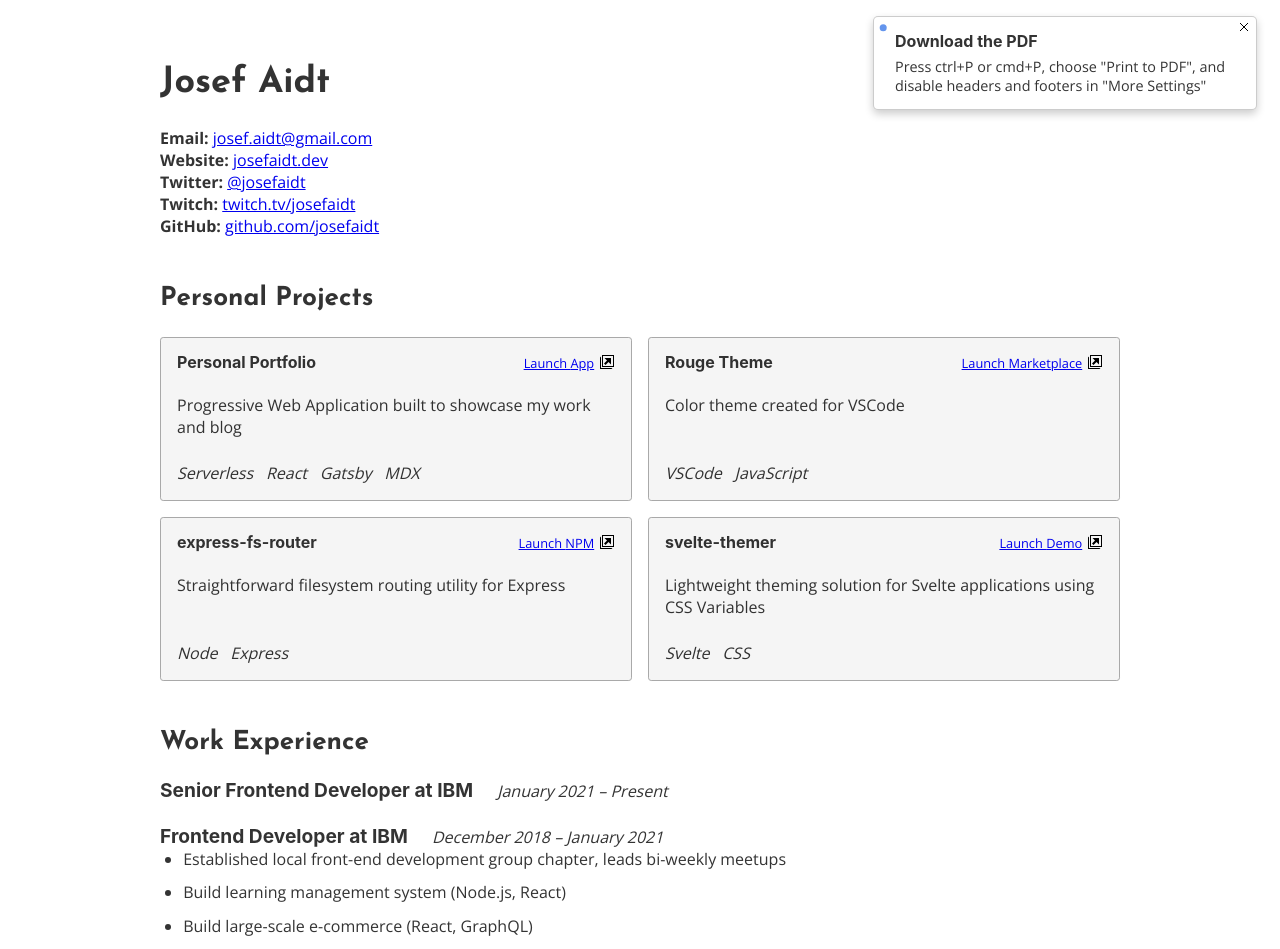
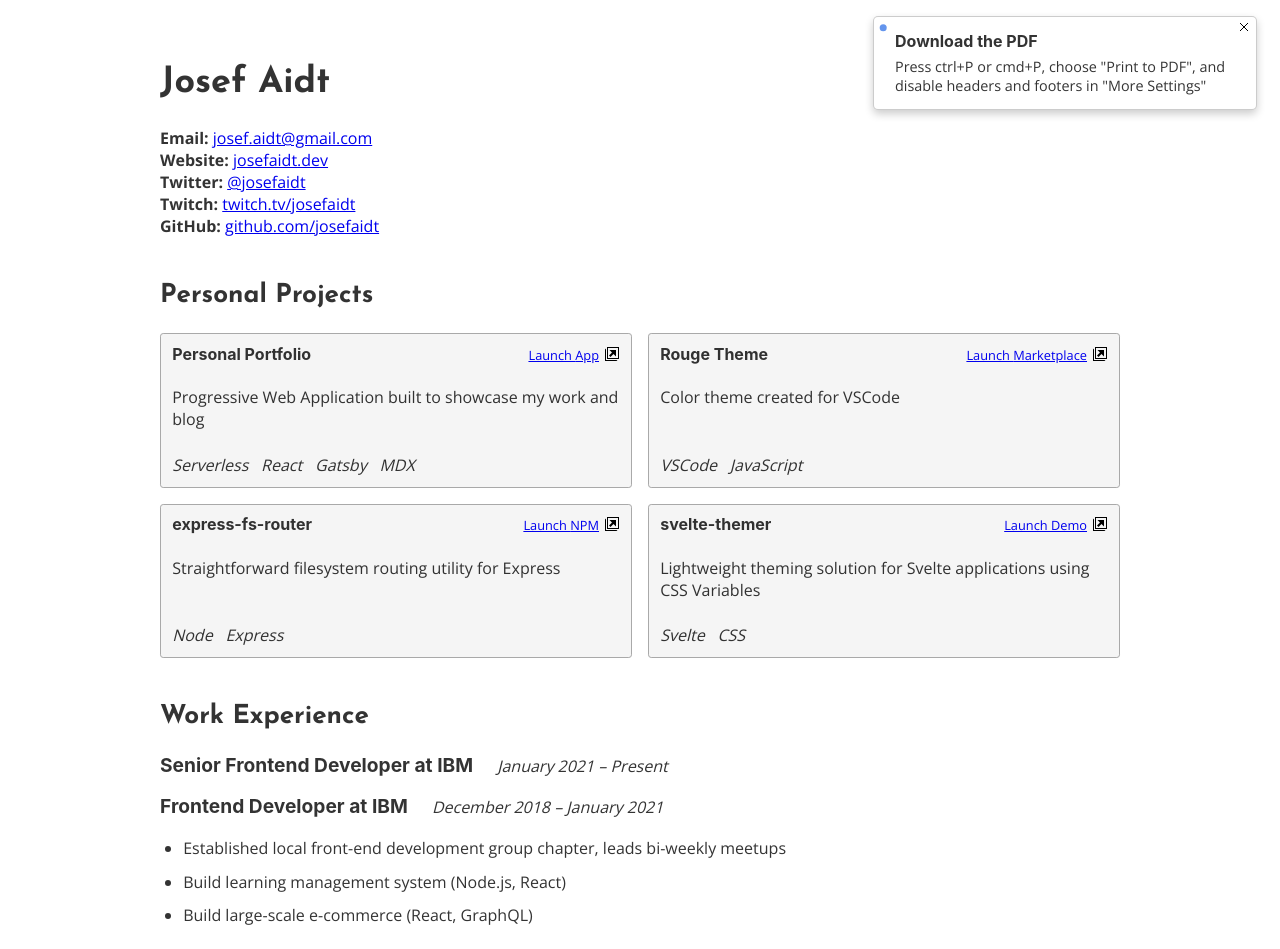
Before and after one commit to josefaidt/resume, a Next.js app: page / in a window 1280 px wide. Shown: the top 949 px of the page. Built offline with nearby package versions, Linux system fonts and the light colour scheme.

Commit message:
improve css

```diff
--- a/src/components/Card/Card.module.css
+++ b/src/components/Card/Card.module.css
@@ -1,6 +1,6 @@
 .card {
   background-color: whitesmoke;
-  padding: 1rem;
+  padding: 0.7rem;
   border-radius: 0.2rem;
   border: 1px solid darkgrey;
 
@@ -29,5 +29,6 @@
   .card {
     background-color: transparent;
     border: none;
+    padding-right: 4rem;
   }
 }
--- a/src/components/Container/Container.module.css
+++ b/src/components/Container/Container.module.css
@@ -1,6 +1,10 @@
 .container {
   width: 100%;
   padding: 4rem 0.8rem;
+
+  display: grid;
+  grid-auto-flow: row;
+  grid-gap: 2.8rem;
 }
 
 @media (min-width: 66rem) {
@@ -14,5 +18,7 @@
 @media print {
   .container {
     padding: 0;
+
+    grid-gap: 0.8rem;
   }
 }
--- a/src/components/Grid/Grid.module.css
+++ b/src/components/Grid/Grid.module.css
@@ -1,7 +1,6 @@
 .grid {
   display: grid;
   grid-gap: 1rem;
-  margin-bottom: 2rem;
 }
 
 @media print {
--- a/src/pages/index.js
+++ b/src/pages/index.js
@@ -13,7 +13,7 @@
 const HomePage = ({ repositories, projects, experience, contacts }) => {
   return (
     <Container>
-      <section aria-label="contact information">
+      <section aria-label="contact information" className={styles.section}>
         <header>
           <h1>Josef Aidt</h1>
         </header>
@@ -28,7 +28,7 @@
           ))}
         </ul>
       </section>
-      <section>
+      <section className={styles.section}>
         <header>
           <h2>Personal Projects</h2>
         </header>
@@ -41,6 +41,7 @@
                   className={styles.cardLaunch}
                   href={project.url}
                   target="_blank"
+                  rel="noreferrer"
                   style={{ alignSelf: 'flex-start' }}
                 >
                   {project.type.toLowerCase() !== 'download' ? 'Launch ' : ''}
@@ -72,7 +73,7 @@
           ))}
         </Grid>
       </section>
-      <section>
+      <section className={styles.section}>
         <header>
           <h2>Work Experience</h2>
         </header>
@@ -86,11 +87,13 @@
                 {xp.startDate} &ndash; {xp.endDate}
               </p>
             </header>
-            <ul>
-              {Array.isArray(xp.responsibilities) && xp.responsibilities.length
-                ? xp.responsibilities.map((responsibility, k) => <li key={k}>{responsibility}</li>)
-                : null}
-            </ul>
+            {Array.isArray(xp.responsibilities) && xp.responsibilities.length > 0 ? (
+              <ul>
+                {xp.responsibilities.map((responsibility, k) => (
+                  <li key={k}>{responsibility}</li>
+                ))}
+              </ul>
+            ) : null}
           </article>
         ))}
       </section>
--- a/src/styles.module.css
+++ b/src/styles.module.css
@@ -1,11 +1,13 @@
 .contactList {
   list-style: none;
   margin-left: 0;
-  margin-bottom: 0;
 }
 
-.contactListNode {
-  margin-bottom: 0;
+@media not print {
+  .contactListNode,
+  .contactList {
+    margin-bottom: 0;
+  }
 }
 
 .xpHeader {
@@ -13,6 +15,8 @@
   grid-auto-flow: column;
   grid-auto-columns: max-content;
   grid-gap: 1.5rem;
+
+  margin: 1.2rem 0;
 }
 
 @media only screen and (max-width: 66rem) {
@@ -26,7 +30,7 @@
 @media print {
   .xpHeader {
     margin-top: 0rem;
-    margin-bottom: 0.1rem;
+    margin-bottom: 0.8rem;
   }
 }
 
@@ -95,3 +99,7 @@
     margin-bottom: 0.45rem;
   }
 }
+
+.section {
+  margin: 0;
+}
```
